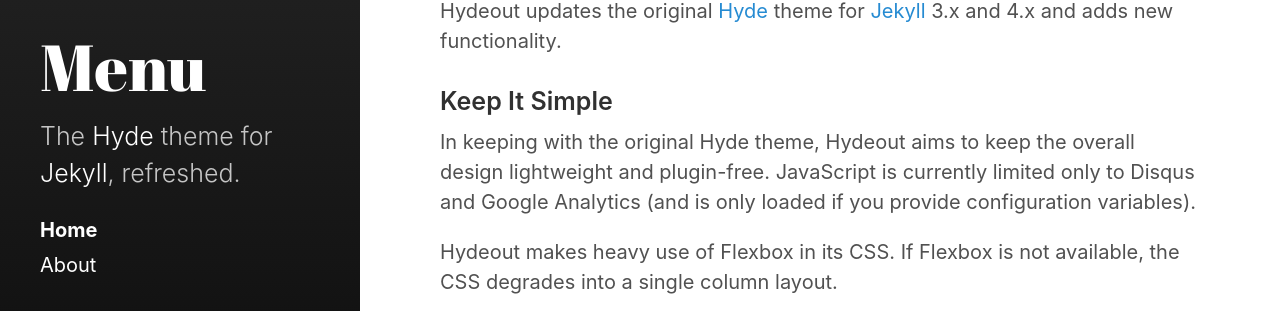
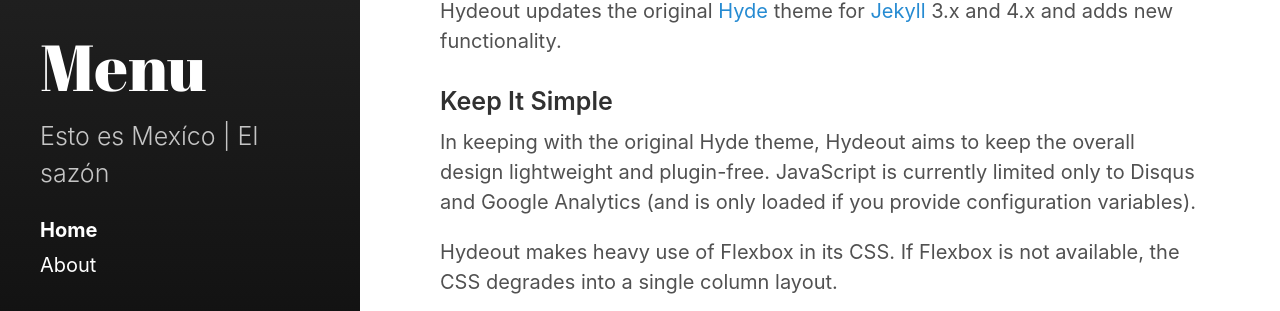
Before and after one commit to Slenderhack/slenderhack.github.io, a Jekyll site: the page built from index.html, in a window 1280 px wide. Shown: the part 475-786 px from the top of the page. Built offline with Jekyll 4.4.1, drawn with Linux system fonts in a browser that asks for light colours; the list of posts is cut into pages by our own code.

Commit message:
se cambio la descripcion del sitio

```diff
--- a/_config.yml
+++ b/_config.yml
@@ -5,7 +5,7 @@
 # Setup
 title:            Menu
 tagline:          'A Jekyll theme'
-description:      'The <a href="http://hyde.getpoole.com" target="_blank">Hyde</a> theme for <a href="http://jekyllrb.com" target="_blank">Jekyll</a>, refreshed.'
+description:      'Esto es Mexíco | El sazón'
 url:              https://fongandrew.github.io
 baseurl:          '/'
                   # the optional subpath of your site, e.g. "/blog"
```
